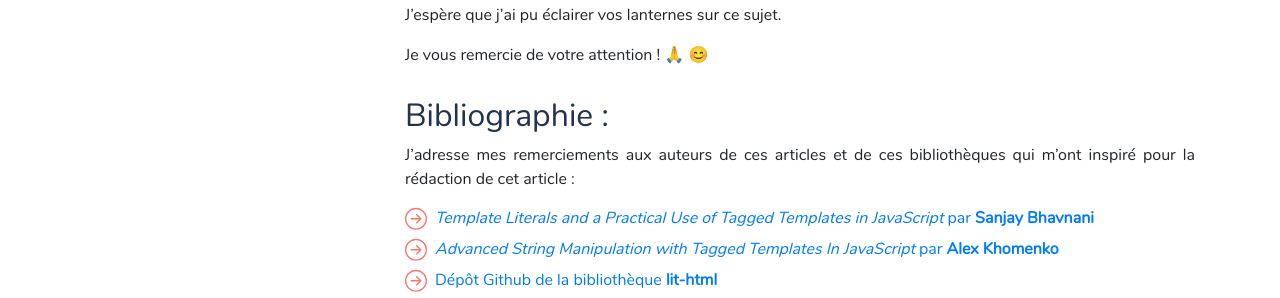
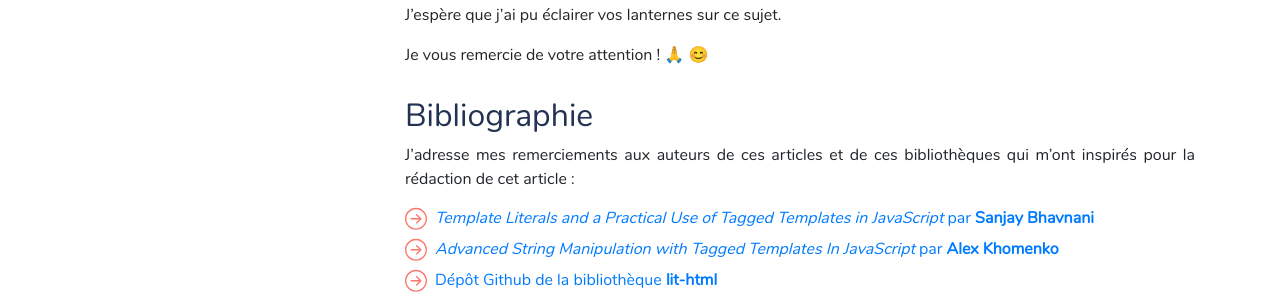
Before and after one commit to DEVmachine-fr/website, a Jekyll site: the page built from _posts/2023-11-08-tagged-templates-js.md, in a window 1280 px wide and 900 px high, scrolled down 11213 px. Shown: the part 174-472 px from the top of the window. Built offline with Jekyll 4.4.1, drawn with Linux system fonts in a browser that asks for light colours; nearby versions of some CDN libraries; some web fonts are replaced; some of the changed text lies outside the part shown.

Commit message:
fix: MR feedbacks from Vincent

```diff
--- a/_posts/2023-11-08-tagged-templates-js.md
+++ b/_posts/2023-11-08-tagged-templates-js.md
@@ -24,7 +24,7 @@ Dans cet article, on va voir ce que sont les &laquo; tagged templates &raquo; en
   - [Formatage de valeurs](#formatage-de-valeurs)
   - [Bibliothèques reposant sur les _tags functions_](#bibliothèques-reposant-sur-les-tags-functions)
 - [Conclusion](#conclusion)
-- [Bibliographie :](#bibliographie-)
+- [Bibliographie](#bibliographie)
 
 ## Introduction
 
@@ -524,9 +524,9 @@ J'espère que j'ai pu éclairer vos lanternes sur ce sujet.
 
 Je vous remercie de votre attention ! 🙏 😊
 
-## Bibliographie :
+## Bibliographie
 
-J'adresse mes remerciements aux auteurs de ces articles et de ces bibliothèques qui m'ont inspiré pour la rédaction de cet article :
+J'adresse mes remerciements aux auteurs de ces articles et de ces bibliothèques qui m'ont inspirés pour la rédaction de cet article :
 * [*Template Literals and a Practical Use of Tagged Templates in JavaScript*  par **Sanjay Bhavnani**](https://javascript.plainenglish.io/template-literals-and-a-practical-use-of-tagged-templates-58526d525d72)
 * [*Advanced String Manipulation with Tagged Templates In JavaScript* par **Alex Khomenko**](https://claritydev.net/blog/javascript-advanced-string-manipulation-tagged-templates)
 * [Dépôt Github de la bibliothèque **lit-html**](https://github.com/lit/lit/tree/main/packages/lit-html)
```
Also changed, not shown: other parts of _posts/2023-11-08-tagged-templates-js.md (+1 -1 lines).
